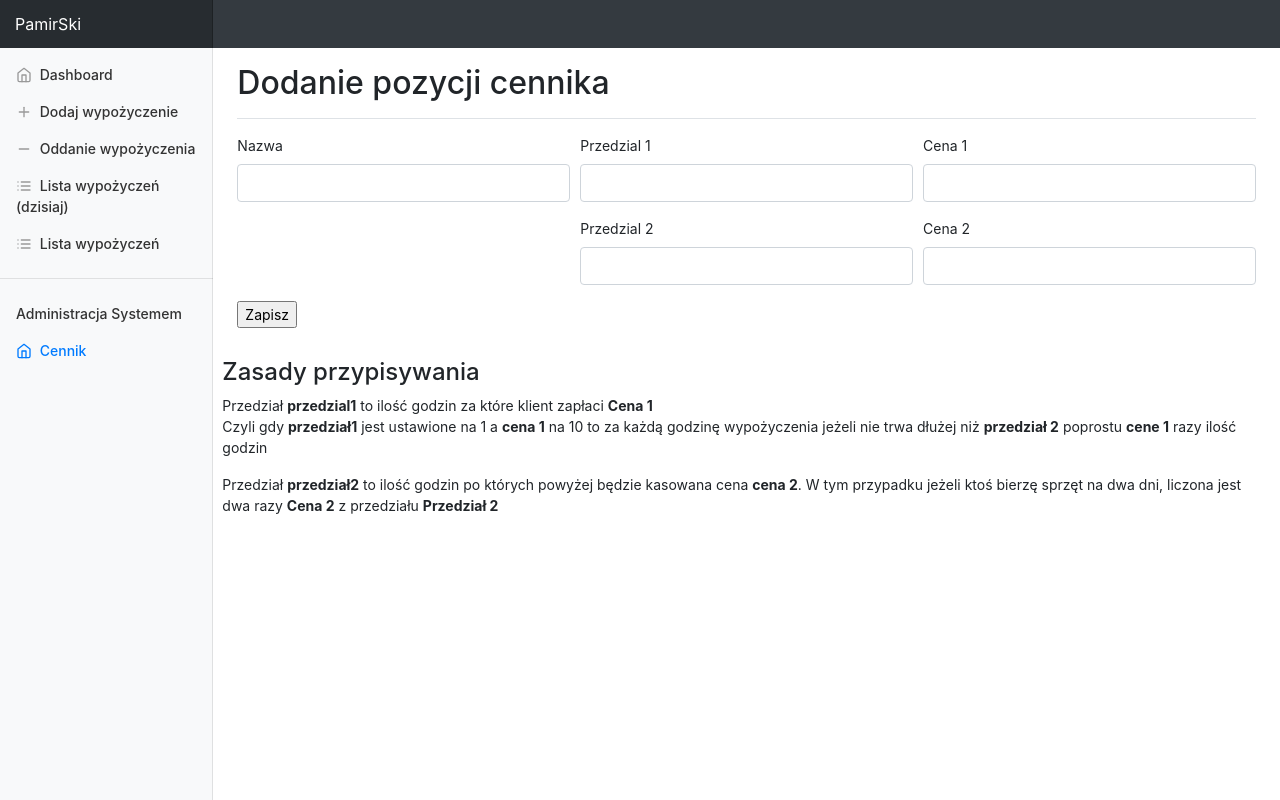
After one commit to masakradev/ski_rent, a Flask app: page /admin/cennik/dodaj in a window 1280 px wide. The commit adds this page. Run offline with Flask 2, Linux system fonts and the light colour scheme; some libraries are stand-ins or nearby versions.

Commit message:
Obsługa Cennika, działająca wersja

```diff
--- /dev/null
+++ b/app/admin/forms.py
@@ -0,0 +1,11 @@
+from flask_wtf import FlaskForm
+from wtforms import StringField, IntegerField, SubmitField
+from wtforms.validators import DataRequired
+
+class CennikEdit(FlaskForm):
+    nazwa = StringField('Nazwa', validators=[DataRequired()])
+    przedzial1 = IntegerField('Przedzial 1', validators=[DataRequired()])
+    przedzial2 = IntegerField('Przedzial 2', validators=[DataRequired()])
+    cena1 = IntegerField('Cena 1', validators=[DataRequired()])
+    cena2 = IntegerField('Cena 2', validators=[DataRequired()])
+    submit = SubmitField('Zapisz')
--- a/app/admin/routes.py
+++ b/app/admin/routes.py
@@ -1,8 +1,57 @@
-from flask import render_template
+from flask import render_template, redirect, url_for, request, flash
 
 from app.admin import bp
+from app.admin.forms import CennikEdit
+from app.db.database import CennikGet, CennikGetById, CennikUpdate, CennikAdd
 
 
 @bp.route('/cennik')
 def cennik():
-    return render_template('cennik.html')
+    pozycje = CennikGet()
+    return render_template('cennik.html', pozycje=pozycje)
+
+@bp.route('/cennik/edycja/<int:id>', methods=['POST','GET'])
+def cennik_edycja(id):
+    data = CennikGetById(id)
+    form = CennikEdit()
+
+    form.nazwa.data = data['nazwa']
+    form.cena1.data = data['price1']
+    form.cena2.data = data['price2']
+    form.przedzial1.data = data['stage1']
+    form.przedzial2.data = data['stage2']
+
+    if form.validate_on_submit():
+
+        CennikUpdate(
+            id,
+            request.form['nazwa'],
+            request.form['przedzial1'],
+            request.form['przedzial2'],
+            request.form['cena1'],
+            request.form['cena2'],
+        )
+
+        flash('Zaktulizowano cennik o nazwie %s'% request.form['nazwa'])
+        return redirect(url_for('admin.cennik'))
+
+    return render_template('cennik_edycja.html', form=form, site_name="Edycja cennika")
+
+@bp.route('/cennik/dodaj', methods=['POST','GET'])
+def cennik_dodaj():
+    form = CennikEdit()
+
+    if form.validate_on_submit():
+
+        CennikAdd(
+            request.form['nazwa'],
+            request.form['przedzial1'],
+            request.form['przedzial2'],
+            request.form['cena1'],
+            request.form['cena2'],
+        )
+
+        flash('Dodano pozycje cennika o nazwie %s'% request.form['nazwa'])
+        return redirect(url_for('admin.cennik'))
+
+    return render_template('cennik_edycja.html', form=form, site_name="Dodanie pozycji cennika")
--- /dev/null
+++ b/app/admin/templates/cennik_edycja.html
@@ -0,0 +1,56 @@
+{% extends 'base.html' %}
+
+{% block content %}
+<div class="d-flex justify-content-between flex-wrap flex-md-nowrap align-items-center pb-2 mb-3 border-bottom">
+    <h1 class="h2">{{ site_name }}</h1>
+  </div>
+
+<form method="POST">
+    {{ form.csrf_token }}
+    <div class="form-row">
+        <div class="form-group col-4">
+            {{ form.nazwa.label }}
+            {{ form.nazwa(class_="form-control") }}
+        </div>
+        <div class="form-group col-4">
+            {{ form.przedzial1.label }}
+            {{ form.przedzial1(class_="form-control") }}
+        </div>
+        <div class="form-group col-4">
+            {{ form.cena1.label }}
+            {{ form.cena1(class_="form-control") }}
+        </div>
+    </div>
+
+    <div class="form-row">
+        <div class="form-group col-4">
+        </div>
+        <div class="form-group col-4">
+            {{ form.przedzial2.label }}
+            {{ form.przedzial2(class_="form-control") }}
+        </div>
+        <div class="form-group col-4">
+            {{ form.cena2.label }}
+            {{ form.cena2(class_="form-control") }}
+        </div>
+    </div>
+
+    {{ form.submit }}
+</form>
+
+<div style="margin-top: 30px;" class="row">
+    <h4>Zasady przypisywania</h4>
+</div>
+<div class="row">
+    <p>Przedział <b>przedzial1</b> to ilość godzin za które klient zapłaci <b>Cena 1</b> <br>
+    Czyli gdy <b>przedział1</b> jest ustawione na 1 a <b>cena 1</b> na 10 to za każdą godzinę wypożyczenia jeżeli nie
+    trwa dłużej niż <b>przedział 2</b> poprostu <b>cene 1</b> razy ilość godzin</p>
+</div>
+<div class="row">
+    <p>Przedział <b>przedział2</b> to ilość godzin po których powyżej będzie kasowana cena <b>cena 2</b>.
+        W tym przypadku jeżeli ktoś bierzę sprzęt na dwa dni, liczona jest dwa razy <b>Cena 2</b> z przedziału <b>Przedział 2</b></p>
+
+</div>
+
+
+{% endblock %}
--- a/app/dashboard/routes.py
+++ b/app/dashboard/routes.py
@@ -1,5 +1,7 @@
 from flask import render_template, flash
 from app.dashboard import bp
+
+from app.db.database import *
 
 @bp.route('/')
 def index():
--- a/requirments.txt
+++ b/requirments.txt
@@ -1 +1,2 @@
 Flask==1.1.2
+Flask-WTF==0.14.3
```
Also changed, not shown: app/admin/templates/cennik.html (+26 -1 lines), app/db/database.py (+44 -6 lines).
